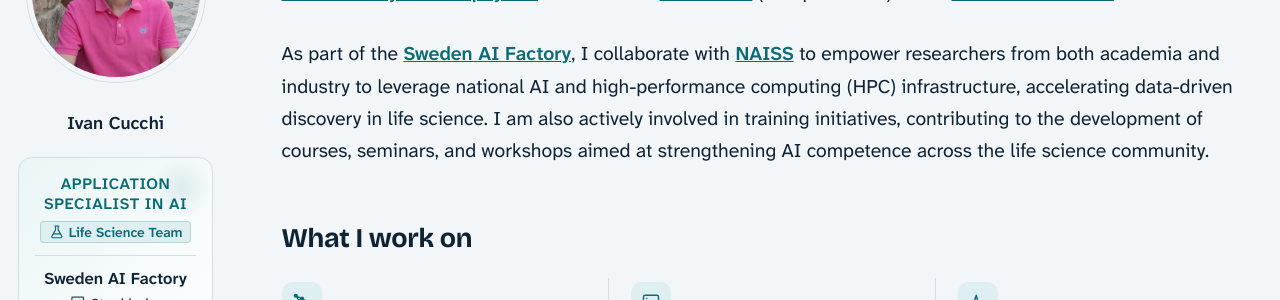
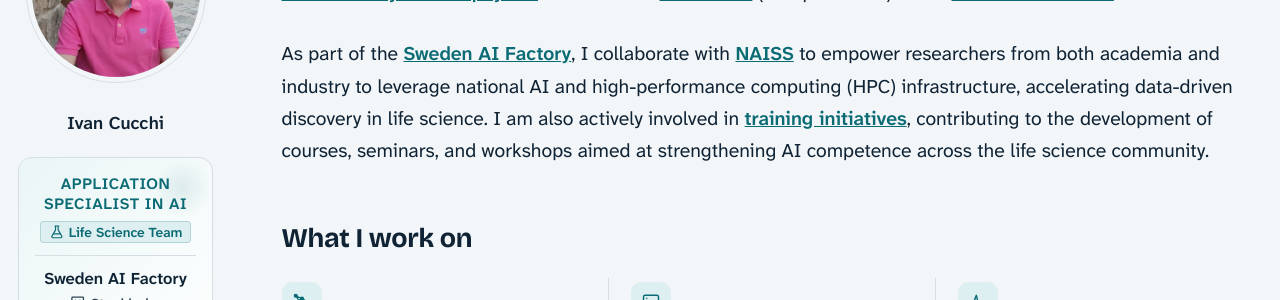
Before and after one commit to ivanqkk/ivanqkk.github.io, a Jekyll site: the page built from _pages/about-me.md, in a window 1280 px wide and 900 px high. Shown: the part 196-496 px from the top of the window. Built offline with Jekyll 4.4.1, drawn with Linux system fonts in a browser that asks for light colours.

Commit message:
About: link training initiatives to the Sweden AI Factory lessons

```diff
--- a/_pages/about-me.md
+++ b/_pages/about-me.md
@@ -20,7 +20,7 @@ scripts: [timeline, cite, events]
 </div>
 
 <div class="home-intro home-intro--tight">
-  As part of the <a href="https://SwedenAIFactory.se/" target="_blank" rel="noopener noreferrer" class="inline-link">Sweden AI Factory</a>, I collaborate with <a href="https://www.naiss.se/" target="_blank" rel="noopener noreferrer" class="inline-link">NAISS</a> to empower researchers from both academia and industry to leverage national AI and high-performance computing (HPC) infrastructure, accelerating data-driven discovery in life science. I am also actively involved in training initiatives, contributing to the development of courses, seminars, and workshops aimed at strengthening AI competence across the life science community.
+  As part of the <a href="https://SwedenAIFactory.se/" target="_blank" rel="noopener noreferrer" class="inline-link">Sweden AI Factory</a>, I collaborate with <a href="https://www.naiss.se/" target="_blank" rel="noopener noreferrer" class="inline-link">NAISS</a> to empower researchers from both academia and industry to leverage national AI and high-performance computing (HPC) infrastructure, accelerating data-driven discovery in life science. I am also actively involved in <a href="https://learn.swedenaifactory.se/lessons/" target="_blank" rel="noopener noreferrer" class="inline-link">training initiatives</a>, contributing to the development of courses, seminars, and workshops aimed at strengthening AI competence across the life science community.
 </div>
 
 {% comment %}
```
